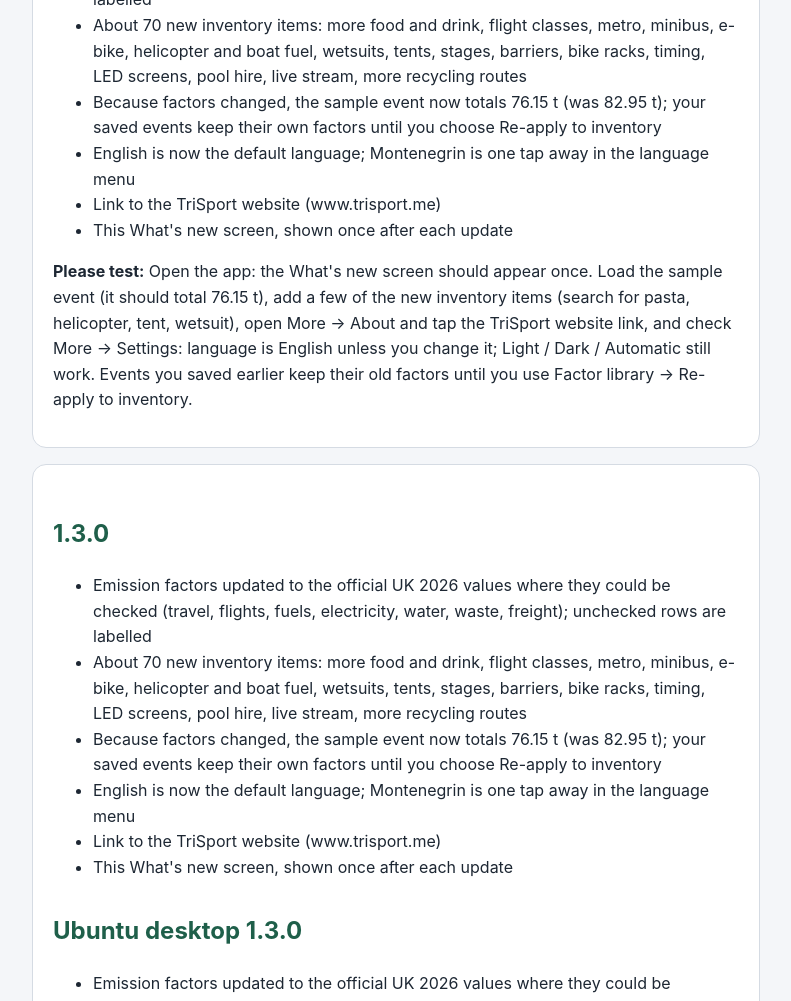
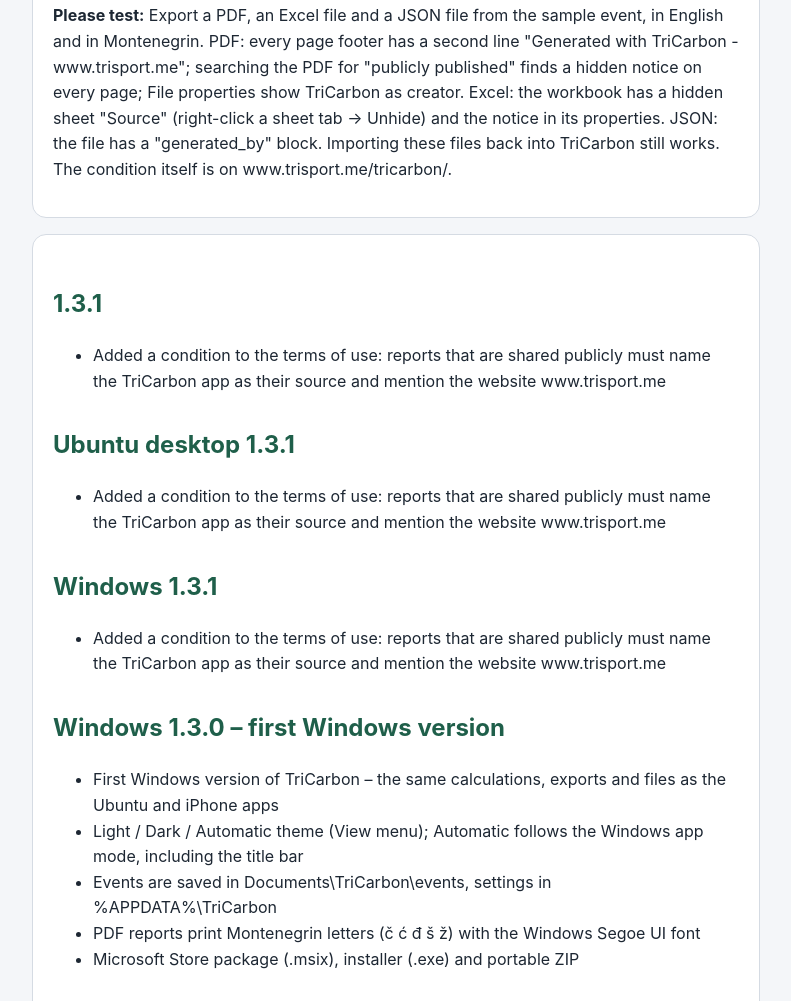
Before and after one commit to bsurbatowitz-del/tricarbon-info, a plain HTML site: page whats-new.html in a window 1280 px wide. Shown: the part 381-1382 px from the top of the page, without its empty margins (244-1035 px from the left). Drawn offline with Linux system fonts and the light colour scheme.

Commit message:
TriCarbon 1.3.1: What's new, test notes and App Store texts
Co-Authored-By: Claude Opus 5.5 <noreply@anthropic.com>
Claude-Session: https://claude.ai/code/session_01RAzPb98K6AK4DAtEjYiZ52

```diff
--- a/whats-new.html
+++ b/whats-new.html
@@ -1,11 +1,31 @@
 <!doctype html><html lang="en"><head><meta charset="utf-8"><meta name="viewport" content="width=device-width,initial-scale=1">
 <title>TriCarbon – What&#x27;s new</title><link rel="stylesheet" href="style.css"></head><body><main>
-<header><img src="icon.png" alt=""><div><h1>What&#x27;s new</h1><p class="sub">Version 1.3.0 and earlier versions</p></div></header>
+<header><img src="icon.png" alt=""><div><h1>What&#x27;s new</h1><p class="sub">Version 1.3.1 and earlier versions</p></div></header>
 <nav class="card"><a href="index.html">Home</a> · <a href="whats-new.html">What's new</a> · <a href="testing.html">How to test</a> ·
 <a href="app-store.html">App Store texts</a> · <a href="support.html">Support</a> · <a href="privacy.html">Privacy</a></nav>
-<div class="card"><h2>Version 1.3.0</h2><ul><li>Emission factors updated to the official UK 2026 values where they could be checked (travel, flights, fuels, electricity, water, waste, freight); unchecked rows are labelled</li><li>About 70 new inventory items: more food and drink, flight classes, metro, minibus, e-bike, helicopter and boat fuel, wetsuits, tents, stages, barriers, bike racks, timing, LED screens, pool hire, live stream, more recycling routes</li><li>Because factors changed, the sample event now totals 76.15 t (was 82.95 t); your saved events keep their own factors until you choose Re-apply to inventory</li><li>English is now the default language; Montenegrin is one tap away in the language menu</li><li>Link to the TriSport website (www.trisport.me)</li><li>This What&#x27;s new screen, shown once after each update</li></ul>
-<p><strong>Please test:</strong> Open the app: the What&#x27;s new screen should appear once. Load the sample event (it should total 76.15 t), add a few of the new inventory items (search for pasta, helicopter, tent, wetsuit), open More → About and tap the TriSport website link, and check More → Settings: language is English unless you change it; Light / Dark / Automatic still work. Events you saved earlier keep their old factors until you use Factor library → Re-apply to inventory.</p></div>
-<div class="card"><h2>1.3.0</h2>
+<div class="card"><h2>Version 1.3.1</h2><ul><li>Added a condition to the terms of use: reports that are shared publicly must name the TriCarbon app as their source and mention the website www.trisport.me</li></ul>
+<p><strong>Please test:</strong> Export a PDF, an Excel file and a JSON file from the sample event, in English and in Montenegrin. PDF: every page footer has a second line &quot;Generated with TriCarbon - www.trisport.me&quot;; searching the PDF for &quot;publicly published&quot; finds a hidden notice on every page; File properties show TriCarbon as creator. Excel: the workbook has a hidden sheet &quot;Source&quot; (right-click a sheet tab → Unhide) and the notice in its properties. JSON: the file has a &quot;generated_by&quot; block. Importing these files back into TriCarbon still works. The condition itself is on www.trisport.me/tricarbon/.</p></div>
+<div class="card"><h2>1.3.1</h2>
+<ul>
+<li>Added a condition to the terms of use: reports that are shared publicly must name the TriCarbon app as their source and mention the website www.trisport.me</li>
+</ul>
+<h2>Ubuntu desktop 1.3.1</h2>
+<ul>
+<li>Added a condition to the terms of use: reports that are shared publicly must name the TriCarbon app as their source and mention the website www.trisport.me</li>
+</ul>
+<h2>Windows 1.3.1</h2>
+<ul>
+<li>Added a condition to the terms of use: reports that are shared publicly must name the TriCarbon app as their source and mention the website www.trisport.me</li>
+</ul>
+<h2>Windows 1.3.0 – first Windows version</h2>
+<ul>
+<li>First Windows version of TriCarbon – the same calculations, exports and files as the Ubuntu and iPhone apps</li>
+<li>Light / Dark / Automatic theme (View menu); Automatic follows the Windows app mode, including the title bar</li>
+<li>Events are saved in Documents\TriCarbon\events, settings in %APPDATA%\TriCarbon</li>
+<li>PDF reports print Montenegrin letters (č ć đ š ž) with the Windows Segoe UI font</li>
+<li>Microsoft Store package (.msix), installer (.exe) and portable ZIP</li>
+</ul>
+<h2>1.3.0</h2>
 <ul>
 <li>Emission factors updated to the official UK 2026 values where they could be checked (travel, flights, fuels, electricity, water, waste, freight); unchecked rows are labelled</li>
 <li>About 70 new inventory items: more food and drink, flight classes, metro, minibus, e-bike, helicopter and boat fuel, wetsuits, tents, stages, barriers, bike racks, timing, LED screens, pool hire, live stream, more recycling routes</li>
```
Also changed, not shown: app-store.html (+2 -2 lines), index.html (+1 -1 lines), testing.html (+2 -2 lines), 2 other files.
